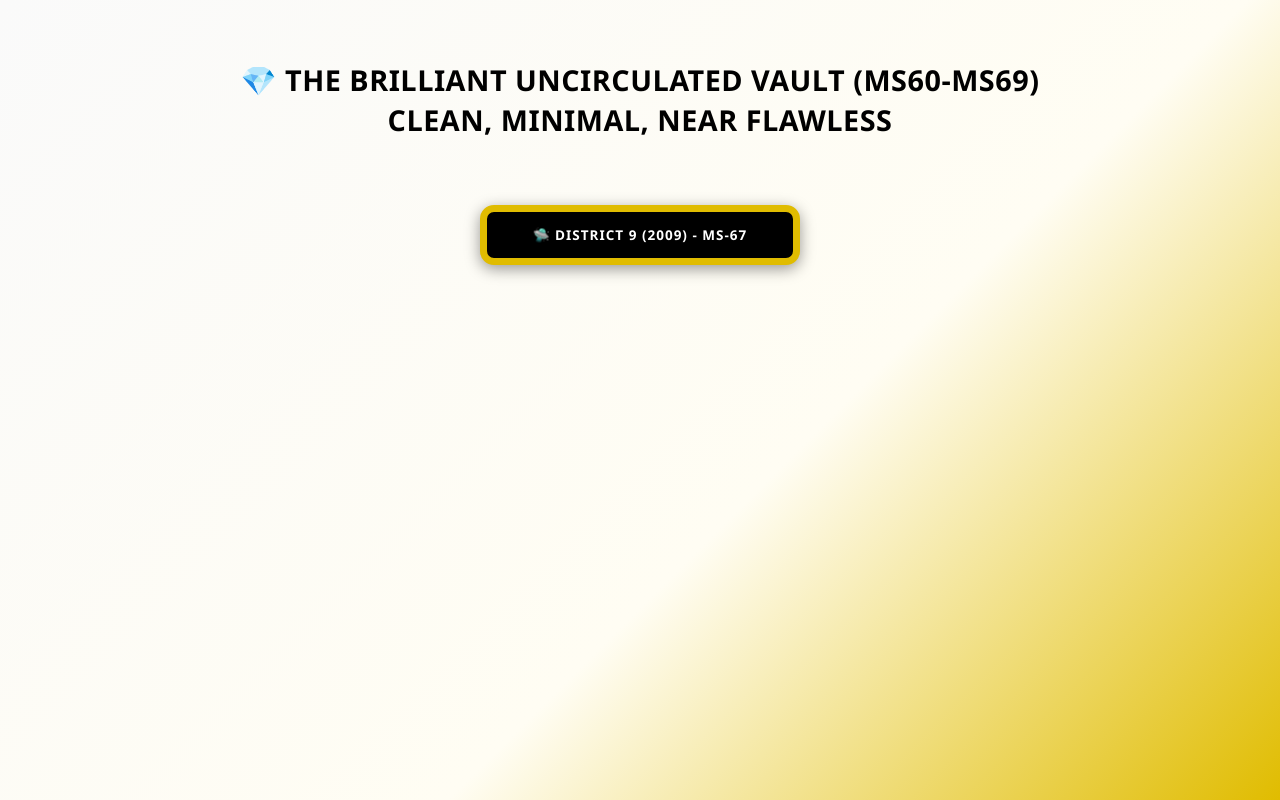
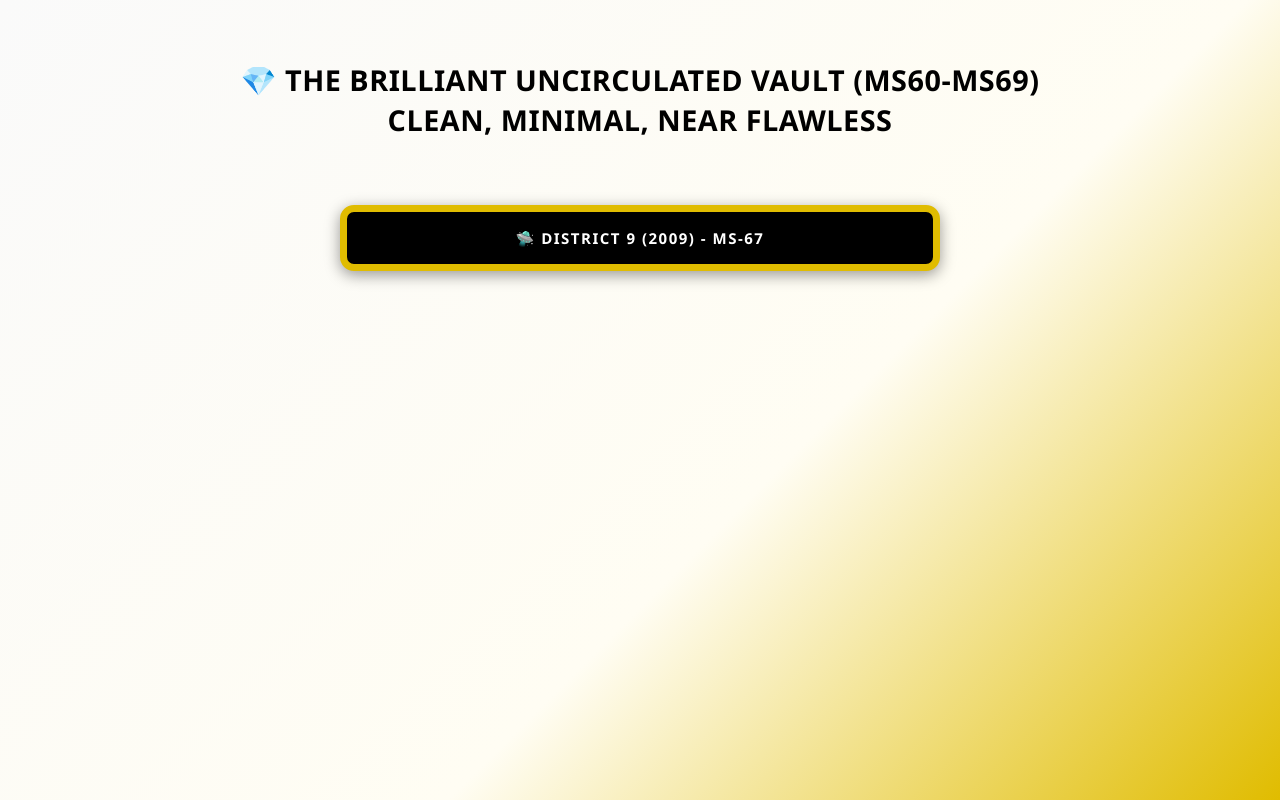
Before and after one commit to MGCregistry/MGC, a plain HTML site: page ms/index.html in a window 1280 px wide. Drawn offline with Linux system fonts and the light colour scheme.

Commit message:
Adjust button styling in index.html

```diff
--- a/ms/index.html
+++ b/ms/index.html
@@ -51,15 +51,15 @@
     color: #FFFFFF;
     border: 7px solid #E0BC00;
     border-radius: 14px;
-    padding: 14px 24px;
+    padding: 16px 0px;
     font-weight: 700;
-    font-size: 13.5px;
-    letter-spacing: 1px;
+    font-size: 15px;
+    letter-spacing: 1.5px;
     text-decoration: none;
     display: block;
     box-shadow: 0 4px 15px rgba(0,0,0,0.4);
     width: 100%;
-    max-width: 320px;
+    max-width: 600px;
     margin: 0 auto;
     box-sizing: border-box;
     text-align: center;
```
